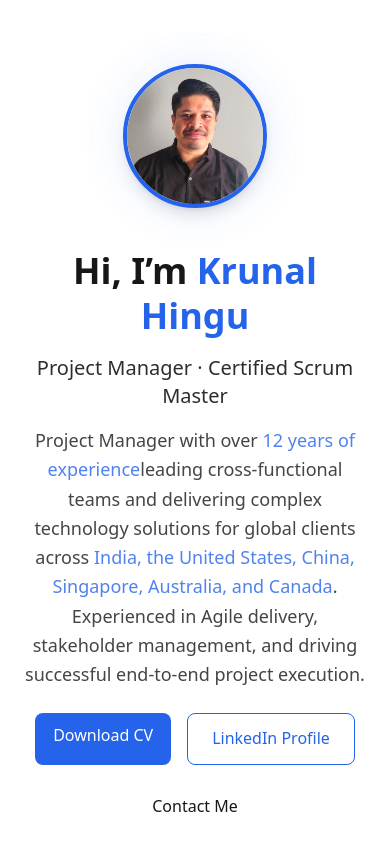
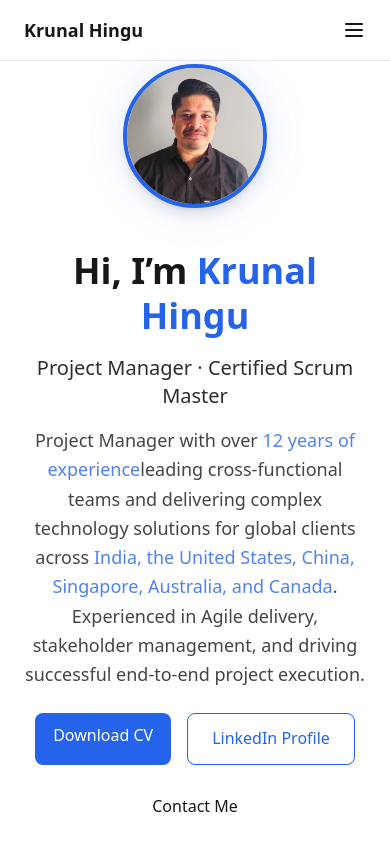
Before and after one commit to KrunalHingu/Curriculum-Vitae, a Next.js app: page / in a window 390 px wide. Shown: the top 844 px of the page. Built offline with nearby package versions, Linux system fonts and the light colour scheme.

Commit message:
Update Navbar.js

```diff
--- a/components/Navbar.js
+++ b/components/Navbar.js
@@ -1,53 +1,80 @@
-import { HiOutlineHome } from "react-icons/hi";
+import { useState } from "react";
+
 export default function Navbar() {
+
+  const [menuOpen, setMenuOpen] = useState(false);
+
   return (
-    <header className="fixed top-0 left-0 w-full bg-white/80 backdrop-blur border-b border-white/10 z-50">
+    <header className="fixed top-0 left-0 w-full bg-white/80 backdrop-blur border-b border-gray-200 z-50">
+
       <div className="max-w-6xl mx-auto flex items-center justify-between px-6 py-4">
 
+        {/* Logo / Name */}
+        <div className="font-semibold text-lg">
+          Krunal Hingu
+        </div>
 
-        {/* Navigation */}
+        {/* Desktop Navigation */}
         <nav className="hidden md:flex space-x-6 text-sm font-medium">
 
-          <a href="#home" className="hover:text-primary transition">
-  {/* <HiOutlineHome /> */}
+          <a href="#home" className="hover:text-primary transition">Home</a>
+          <a href="#about" className="hover:text-primary transition">About</a>
+          <a href="#skills" className="hover:text-primary transition">Skills</a>
+          <a href="#experience" className="hover:text-primary transition">Experience</a>
+          <a href="#certifications" className="hover:text-primary transition">Certifications</a>
+          <a href="#contact" className="hover:text-primary transition">Contact</a>
+
+        </nav>
+
+        {/* Mobile Hamburger Button */}
+        <button
+          className="md:hidden"
+          onClick={() => setMenuOpen(!menuOpen)}
+        >
           <svg
             xmlns="http://www.w3.org/2000/svg"
-              className="w-5 h-5"
+            className="w-6 h-6"
             fill="none"
             viewBox="0 0 24 24"
             stroke="currentColor"
             strokeWidth={2}
           >
+            {menuOpen ? (
               <path
                 strokeLinecap="round"
                 strokeLinejoin="round"
-                d="M3 10.5L12 3l9 7.5M4.5 9.75V21h5.25v-6h4.5v6H19.5V9.75"
+                d="M6 18L18 6M6 6l12 12"
               />
+            ) : (
+              <path
+                strokeLinecap="round"
+                strokeLinejoin="round"
+                d="M4 6h16M4 12h16M4 18h16"
+              />
+            )}
           </svg>
-          </a>
+        </button>
 
-          <a href="#about" className="hover:text-primary transition">
-            About
-          </a>
+      </div>
 
-          <a href="#skills" className="hover:text-primary transition">
-            Skills
-          </a>
+      {/* Mobile Menu */}
+      {menuOpen && (
+        <div className="md:hidden bg-white border-t border-gray-200">
 
-          <a href="#experience" className="hover:text-primary transition">
-            Experience
-          </a>
+          <nav className="flex flex-col px-6 py-4 space-y-4 text-sm font-medium">
 
-          <a href="#certifications" className="hover:text-primary transition">
-            Certifications
-          </a>
-
-          <a href="#contact" className="hover:text-primary transition">
-            Contact
-          </a>
+            <a href="#home" onClick={() => setMenuOpen(false)}>Home</a>
+            <a href="#about" onClick={() => setMenuOpen(false)}>About</a>
+            <a href="#skills" onClick={() => setMenuOpen(false)}>Skills</a>
+            <a href="#experience" onClick={() => setMenuOpen(false)}>Experience</a>
+            <a href="#certifications" onClick={() => setMenuOpen(false)}>Certifications</a>
+            <a href="#contact" onClick={() => setMenuOpen(false)}>Contact</a>
 
           </nav>
+
         </div>
+      )}
+
     </header>
   );
 }
```
Lines whose indentation alone changed are shown as unchanged.
